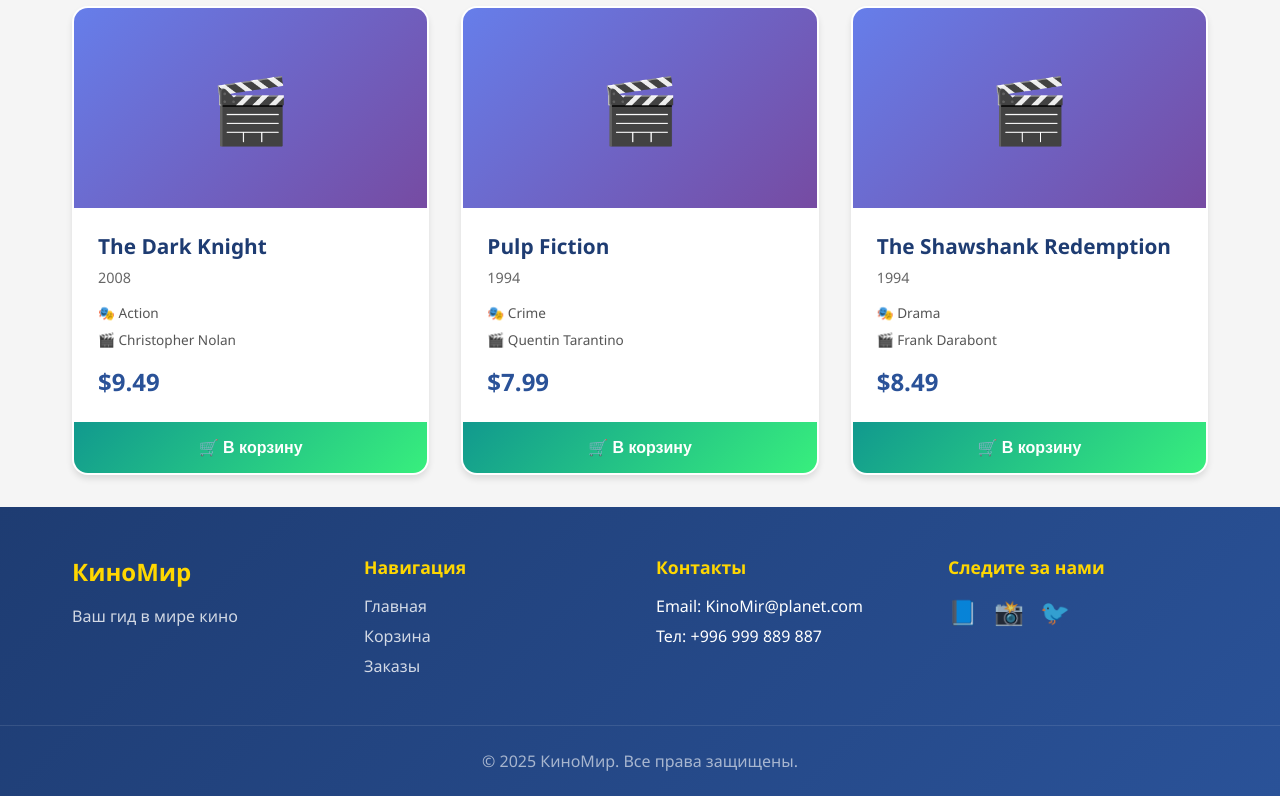
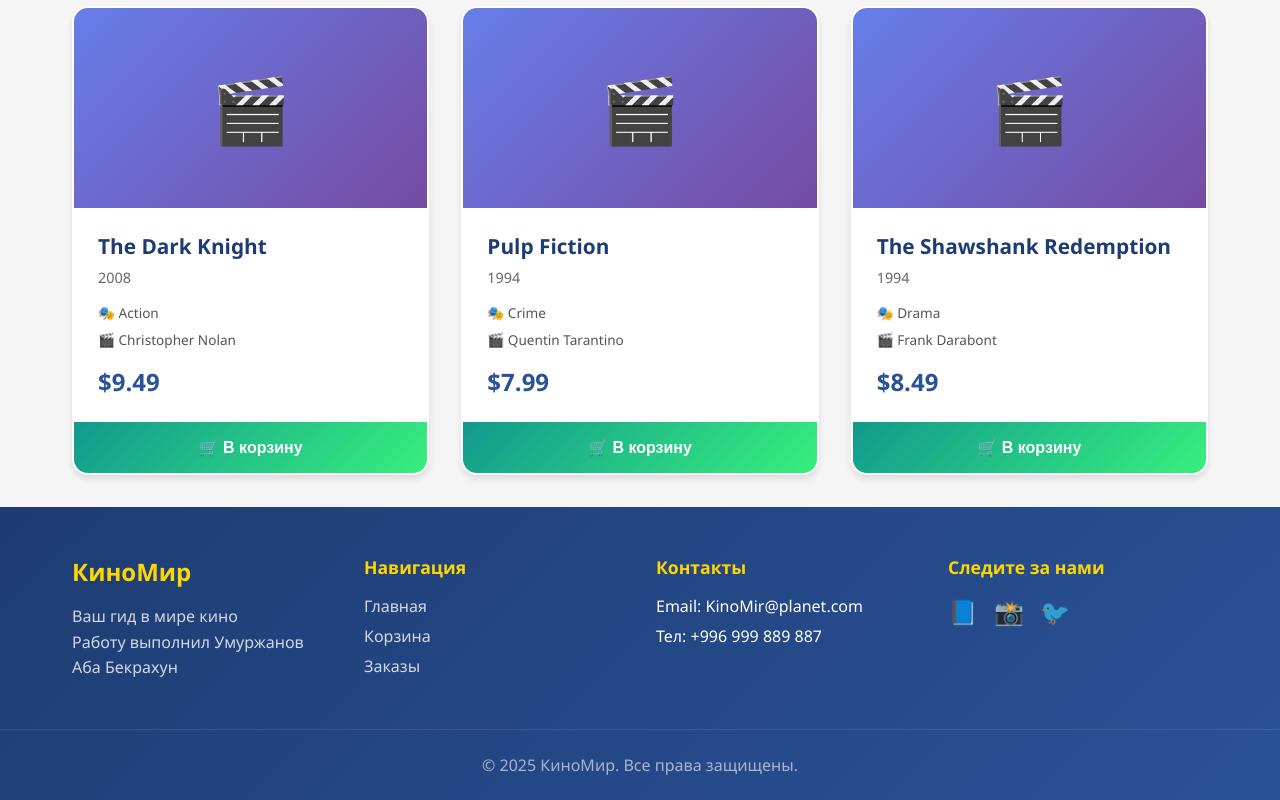
Before and after one commit to bekrahoon/lessons_from_RT, a React (Create React App) app in the folder my-website/: page / in a window 1280 px wide. Shown: the part 725-1525 px from the top of the page. Built offline with nearby package versions, Linux system fonts and the light colour scheme.

Commit message:
Fix footer information and contact details

```diff
--- a/my-website/src/App.js
+++ b/my-website/src/App.js
@@ -61,6 +61,7 @@
           <div className="footer-section">
             <h3>КиноМир</h3>
             <p>Ваш гид в мире кино</p>
+            <p>Работу выполнил Умуржанов Аба Бекрахун</p>
           </div>
           <div className="footer-section">
             <h4>Навигация</h4>
```
